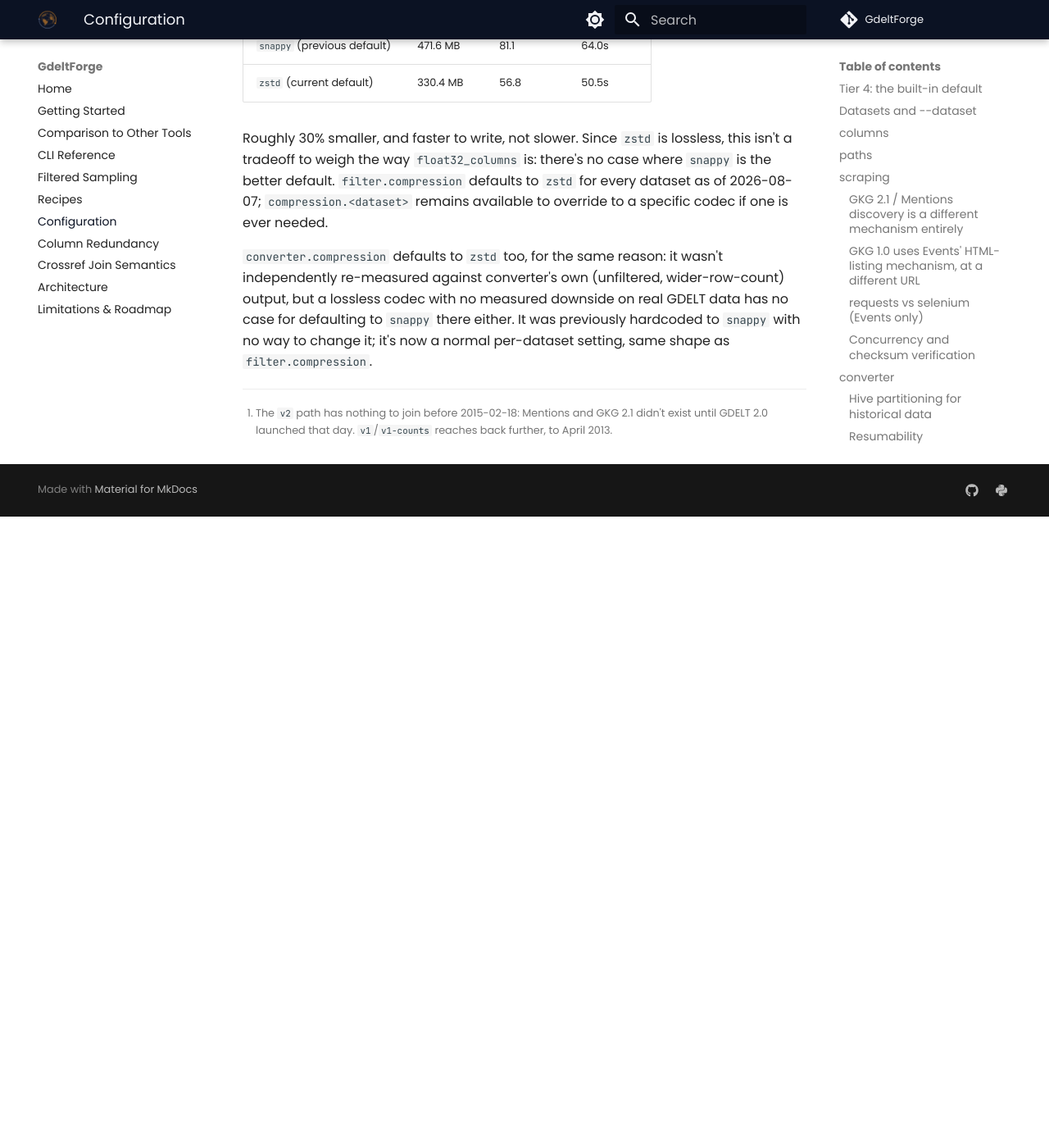
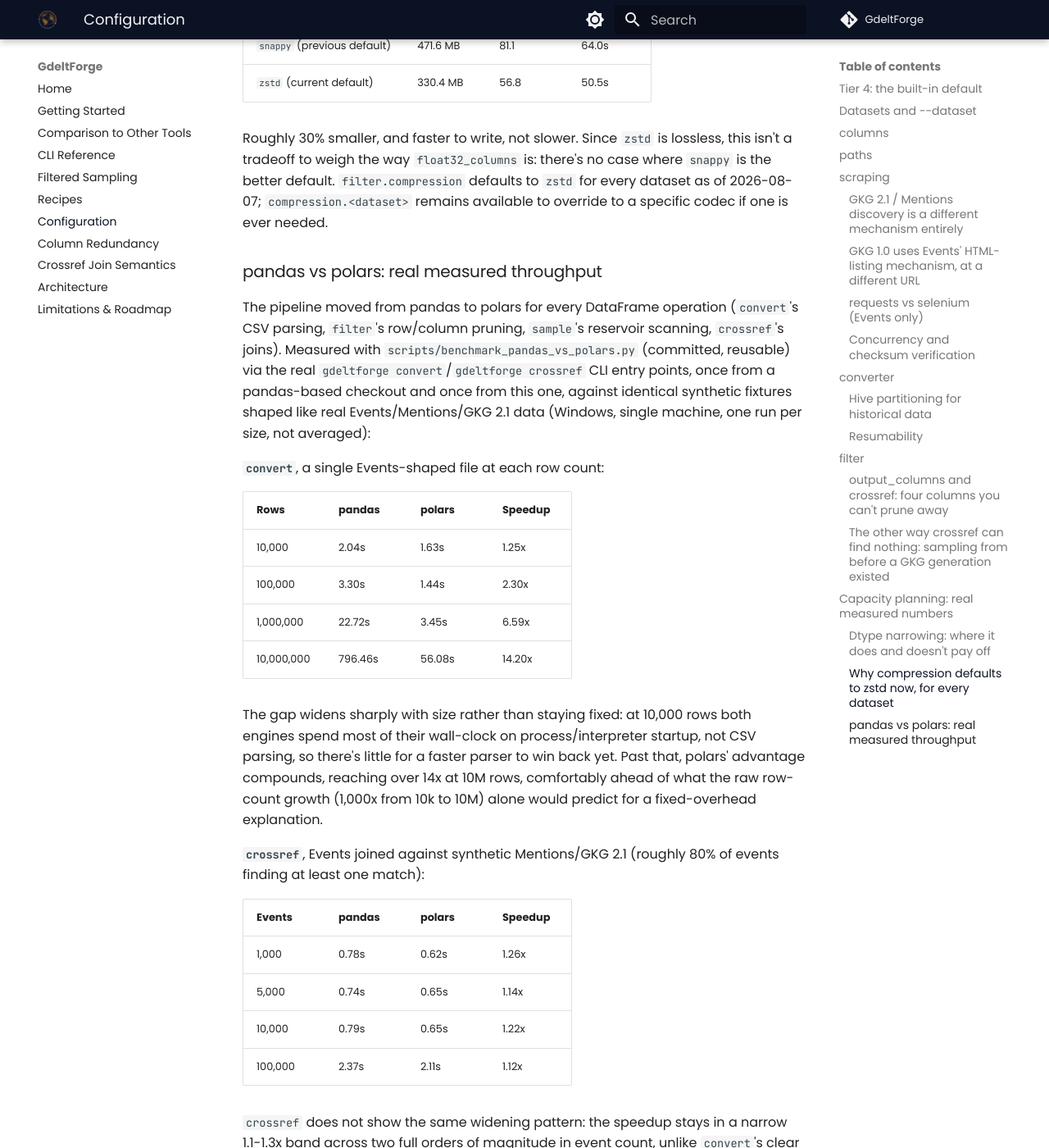
Before and after one commit to Vinicius-Teixeirac/GdeltForge, an MkDocs documentation site: the page built from docs/configuration.md, in a window 1280 px wide and 1400 px high, scrolled down 15701 px. Shown: the whole window at 82% size. Built offline with MkDocs 1.6.1 and Material for MkDocs 9.7.7, drawn with Linux system fonts in a browser that asks for light colours; comment, search, counter and statistics services are not loaded; before the commit the page ends 16331 px from its top, so only the background shows below that; some of the changed text lies outside the part shown.

Commit message:
docs: record pandas-vs-polars benchmark results
Real numbers from scripts/benchmark_pandas_vs_polars.py, run once
from a pandas-based checkout and once from this branch against
identical synthetic fixtures: docs/configuration.md's Capacity
Planning section gains a new subsection with the full convert
(10k-10M rows) and crossref (1k-100k events) tables, plus the
observed difference in how the speedup scales between the two
(convert widens sharply with size, up to 14.2x at 10M rows; crossref
stays in a narrow 1.1-1.3x band across two orders of magnitude, most
likely because this benchmark's own single-file-per-size fixture
undersells the join's own filter pushdown relative to fixed per-run
overhead).

CHANGELOG.md's Unreleased section gets a matching Changed entry.
limitations-and-roadmap.md drops both the "evaluate migrating to
Polars" item (now shipped) and the "different Parquet writer, not
pyarrow" item, whose core ask (moving write_parquet calls off
pyarrow) already happened as a side effect of the same migration.

```diff
--- a/docs/configuration.md
+++ b/docs/configuration.md
@@ -305,4 +305,30 @@ The GKG 2.1 codec numbers earlier in this page don't automatically transfer to E
 
 Roughly 30% smaller, and faster to write, not slower. Since `zstd` is lossless, this isn't a tradeoff to weigh the way `float32_columns` is: there's no case where `snappy` is the better default. `filter.compression` defaults to `zstd` for every dataset as of 2026-08-07; `compression.<dataset>` remains available to override to a specific codec if one is ever needed.
 
+### pandas vs polars: real measured throughput
+
+The pipeline moved from pandas to polars for every DataFrame operation (`convert`'s CSV parsing, `filter`'s row/column pruning, `sample`'s reservoir scanning, `crossref`'s joins). Measured with `scripts/benchmark_pandas_vs_polars.py` (committed, reusable) via the real `gdeltforge convert`/`gdeltforge crossref` CLI entry points, once from a pandas-based checkout and once from this one, against identical synthetic fixtures shaped like real Events/Mentions/GKG 2.1 data (Windows, single machine, one run per size, not averaged):
+
+**`convert`**, a single Events-shaped file at each row count:
+
+| Rows | pandas | polars | Speedup |
+|------|--------|--------|---------|
+| 10,000 | 2.04s | 1.63s | 1.25x |
+| 100,000 | 3.30s | 1.44s | 2.30x |
+| 1,000,000 | 22.72s | 3.45s | 6.59x |
+| 10,000,000 | 796.46s | 56.08s | 14.20x |
+
+The gap widens sharply with size rather than staying fixed: at 10,000 rows both engines spend most of their wall-clock on process/interpreter startup, not CSV parsing, so there's little for a faster parser to win back yet. Past that, polars' advantage compounds, reaching over 14x at 10M rows, comfortably ahead of what the raw row-count growth (1,000x from 10k to 10M) alone would predict for a fixed-overhead explanation.
+
+**`crossref`**, Events joined against synthetic Mentions/GKG 2.1 (roughly 80% of events finding at least one match):
+
+| Events | pandas | polars | Speedup |
+|--------|--------|--------|---------|
+| 1,000 | 0.78s | 0.62s | 1.26x |
+| 5,000 | 0.74s | 0.65s | 1.14x |
+| 10,000 | 0.79s | 0.65s | 1.22x |
+| 100,000 | 2.37s | 2.11s | 1.12x |
+
+`crossref` does not show the same widening pattern: the speedup stays in a narrow 1.1-1.3x band across two full orders of magnitude in event count, unlike `convert`'s clear scaling trend. The most likely explanation is that this benchmark's own fixture is a single Mentions file and a single GKG 2.1 file per size, so the join itself (a hash join against an in-memory key set either engine handles well) is a smaller fraction of total wall-clock than process startup, config/schema loading, and Python-level orchestration, none of which the engine swap touches. This doesn't rule out a bigger real-world win at archive scale (thousands of Mentions/GKG 2.1 files, where `_dataset`'s own per-file footer-schema read and predicate pushdown do proportionally more work), just that this benchmark's own fixture shape doesn't exercise that path; a genuine multi-file archive-scale crossref benchmark is a natural follow-up, not yet measured.
+
 `converter.compression` defaults to `zstd` too, for the same reason: it wasn't independently re-measured against converter's own (unfiltered, wider-row-count) output, but a lossless codec with no measured downside on real GDELT data has no case for defaulting to `snappy` there either. It was previously hardcoded to `snappy` with no way to change it; it's now a normal per-dataset setting, same shape as `filter.compression`.
```
Also changed, not shown: CHANGELOG.md (+3 -0 lines), docs/limitations-and-roadmap.md (+0 -2 lines).
